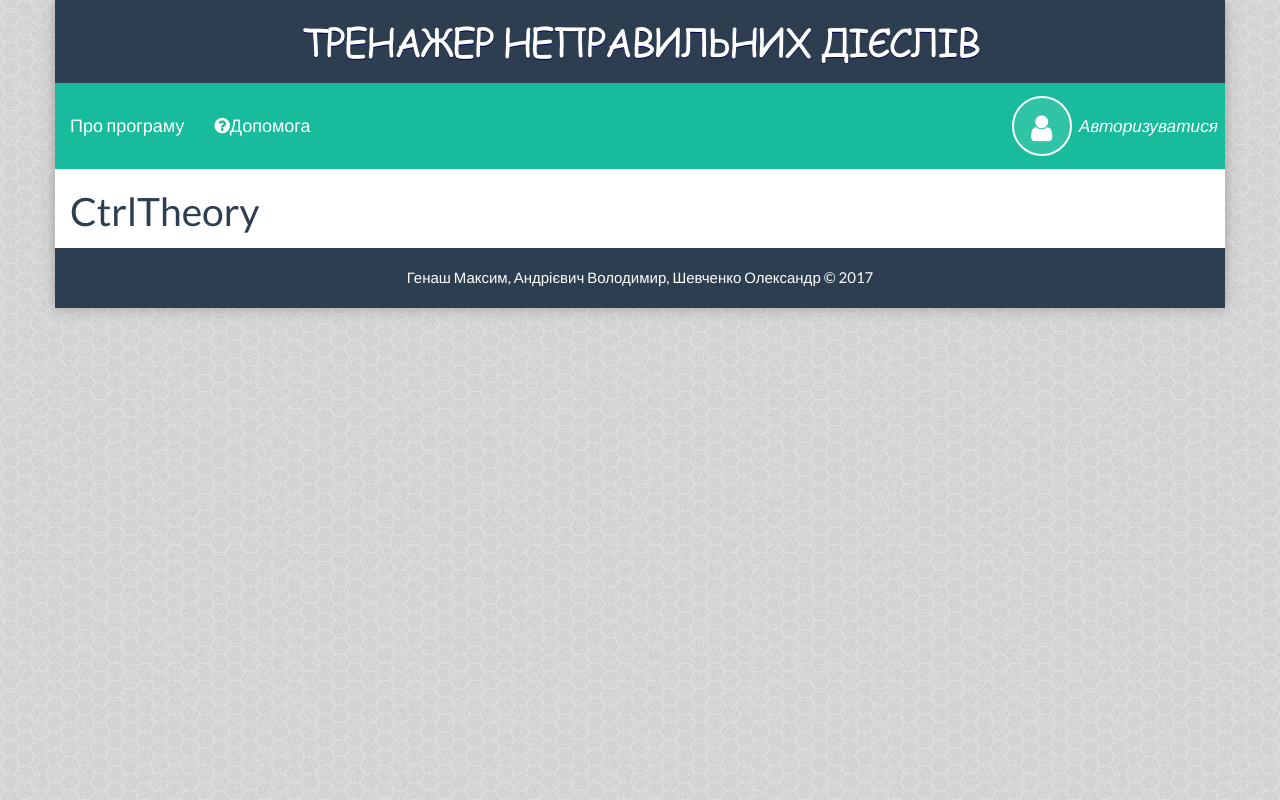
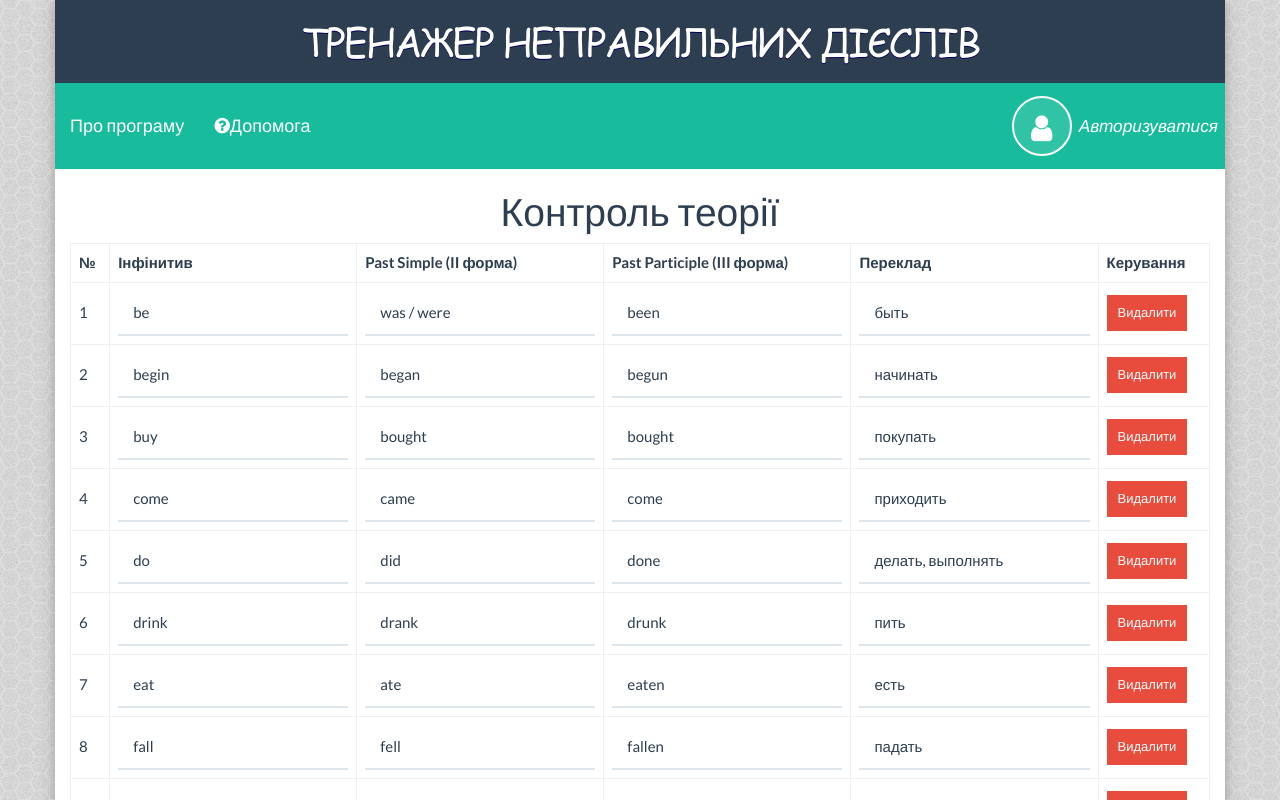
Before and after one commit to MaxGenash/Irregular_verbs_trainer, a React app: page /admin/ctrl-theory in a window 1280 px wide. Shown: the top 800 px of the page. Built offline with nearby package versions, Linux system fonts and the light colour scheme; the HTML template or start-up script is replaced by a standard one.

Commit message:
Implemented basic markup of Users and CtrlTheory pages

```diff
--- a/frontend/src/components/CtrlTheory/index.js
+++ b/frontend/src/components/CtrlTheory/index.js
@@ -1,11 +1,134 @@
 import React, { Component } from 'react'
 
+import "./style.css"
+
 export default class CtrlTheory extends Component {
-  render() {
-    return (
-      <div className=''>
-        <h1>CtrlTheory</h1>
-      </div>
-    )
-  }
+    render() {
+        let wordsDict;
+        try {
+            wordsDict = JSON.parse(localStorage.wordsDict);
+        } catch (err) {
+            alert("БД слів пошкоджено. Перезавантажте програму.");
+            localStorage.removeItem("wordsDict");
+        }
+
+        let rows = Object.values(wordsDict).map((el, i) => {
+            return (
+                <tr key={el.id}>
+                    <td title="Номер у списку"> {i+1} </td>
+                    <td>
+                        <input required defaultValue={el.infinitive} className="form-control ctrl-theory-form__inp" data-id={el.id} name={"infinitive"} placeholder="Інфінитив" />
+                    </td>
+                    <td>
+                        <input required defaultValue={el.pastSimple} className="form-control ctrl-theory-form__inp" data-id={el.id} name={"pastSimple"} placeholder="Past Simple" />
+                    </td>
+                    <td>
+                        <input required defaultValue={el.pastParticiple} className="form-control ctrl-theory-form__inp" data-id={el.id} name={"pastParticiple"} placeholder="Past Participle" />
+                    </td>
+                    <td>
+                        <input required defaultValue={el.translation} className="form-control ctrl-theory-form__inp" data-id={el.id} name={"translation"} placeholder="Переклад" />
+                    </td>
+                    <td>
+                        <button type="button" className="btn btn-sm btn-danger" onClick={ (id => e => delete wordsDict[id])(el.id) }>
+                            Видалити
+                        </button>
+                    </td>
+                </tr>
+            );
+        });
+
+
+        return (
+            <div className='ctrl-theory-box'>
+                <h1 className="text-center"> Контроль теорії </h1>
+                <form
+                    onSubmit={e => {e.preventDefault(), alert("Успішно збережено.")}}
+                    className="ctrl-theory-form ctrl-theory-form--edit"
+                >
+                    <div className="table-responsive">
+                        <table className="table table-bordered ctrl-theory-tbl">
+                            <thead>
+                            <tr>
+                                <th title="Номер у списку">
+                                    №
+                                </th>
+                                <th>
+                                    Інфінитив
+                                </th>
+                                <th>
+                                    Past Simple
+                                    (II форма)
+                                </th>
+                                <th>
+                                    Past Participle
+                                    (III форма)
+                                </th>
+                                <th>
+                                    Переклад
+                                </th>
+                                <th>
+                                    Керування
+                                </th>
+                            </tr>
+                            </thead>
+                            <tbody>
+                            { rows }
+                            </tbody>
+                        </table>
+                    </div>
+                    <p className="text-center">
+                        <button type="submit" className="btn btn-success">Зберегти</button>
+                    </p>
+                </form>
+                <br/>
+                <h4 className="text-center">Додати нове значення:</h4>
+                <div className="table-responsive">
+                    <table className="table ctrl-theory-tbl">
+                        <thead>
+                        <tr>
+                            <th>
+                                Інфінитив
+                            </th>
+                            <th>
+                                Past Simple
+                                (II форма)
+                            </th>
+                            <th>
+                                Past Participle
+                                (III форма)
+                            </th>
+                            <th>
+                                Переклад
+                            </th>
+                            <th>
+
+                            </th>
+                        </tr>
+                        </thead>
+                        <tbody>
+                            <tr>
+                                <td>
+                                    <input required className="form-control ctrl-theory-form__inp" placeholder="Інфінитив" />
+                                </td>
+                                <td>
+                                    <input required className="form-control ctrl-theory-form__inp" placeholder="Past Simple" />
+                                </td>
+                                <td>
+                                    <input required className="form-control ctrl-theory-form__inp" placeholder="Past Participle" />
+                                </td>
+                                <td>
+                                    <input required className="form-control ctrl-theory-form__inp" placeholder="Переклад" />
+                                </td>
+                                <td>
+                                    <button type="button" className="btn btn-sm btn-success" onClick={e => 0} >
+                                        Додати
+                                    </button>
+                                </td>
+                            </tr>
+                        </tbody>
+                    </table>
+                </div>
+            </div>
+        )
+    }
 }
--- /dev/null
+++ b/frontend/src/components/CtrlTheory/style.css
@@ -0,0 +1,19 @@
+.ctrl-theory-tbl {
+
+}
+
+    .ctrl-theory-tbl td {
+        vertical-align: middle !important;
+        padding: 3px 7px;
+    }
+
+.ctrl-theory-form {
+
+}
+
+    .ctrl-theory-form__inp.ctrl-theory-form__inp {
+        border-top: none;
+        border-right: none;
+        border-left: none;
+        border-radius: 0;
+    }
--- a/frontend/src/components/Test/style.css
+++ b/frontend/src/components/Test/style.css
@@ -1,6 +1,5 @@
 .test-verbs-tbl {
-    width: auto !important;
-    margin: 0 auto;
+
 }
 
     .test-verbs-tbl td {
--- a/frontend/src/components/TestForm/index.js
+++ b/frontend/src/components/TestForm/index.js
@@ -30,7 +30,7 @@ export default function TestForm(props) {
                 Заповніть пропуски вставляючи правильні форми дієслів:
             </h4>
             <div className="table-responsive">
-                <table className="table table-bordered test-verbs-tbl">
+                <table className="table table-bordered table-centred test-verbs-tbl">
                     <thead>
                     <tr>
                         <th title="Номер у списку">
--- a/frontend/src/components/TestForm/style.css
+++ b/frontend/src/components/TestForm/style.css
@@ -2,7 +2,7 @@
 
 }
 
-    .test-form__inp.test-form__inp {
+    .test-form__inp.test-form__inp.test-form__inp.test-form__inp {
         border-top: none;
         border-right: none;
         border-left: none;
--- a/frontend/src/components/TestResults/index.js
+++ b/frontend/src/components/TestResults/index.js
@@ -61,7 +61,7 @@ export default function TestResults(props) {
                 Результати тесту: {" " + Math.round(overallResNum)} %
             </h4>
             <div className="table-responsive">
-                <table className="table table-bordered test-verbs-tbl">
+                <table className="table table-bordered table-centred test-verbs-tbl">
                     <thead>
                     <tr>
                         <th title="Номер у списку">
--- a/frontend/src/components/TheoryVerbsTbl/index.js
+++ b/frontend/src/components/TheoryVerbsTbl/index.js
@@ -22,7 +22,7 @@ export default class TheoryVerbsTbl extends Component {
 
         return (
             <div className="table-responsive">
-                <table className="table table-hover table-bordered theory-verbs-tbl">
+                <table className="table table-hover table-bordered theory-verbs-tbl table-centred">
                     <thead>
                     <tr>
                         <th title="Номер у списку">
--- a/frontend/src/components/TheoryVerbsTbl/style.css
+++ b/frontend/src/components/TheoryVerbsTbl/style.css
@@ -1,4 +1,3 @@
 .theory-verbs-tbl {
-    width: auto !important;
-    margin: 0 auto;
+
 }
--- a/frontend/src/main.css
+++ b/frontend/src/main.css
@@ -23,3 +23,9 @@ body {
 .btn, .navbar, select, select.form-control, .panel, .panel-heading {
     border-radius: 0
 }
+
+
+.table-centred {
+    width: auto !important;
+    margin: 0 auto;
+}
```
Also changed, not shown: frontend/src/components/Users/index.js (+51 -7 lines).
